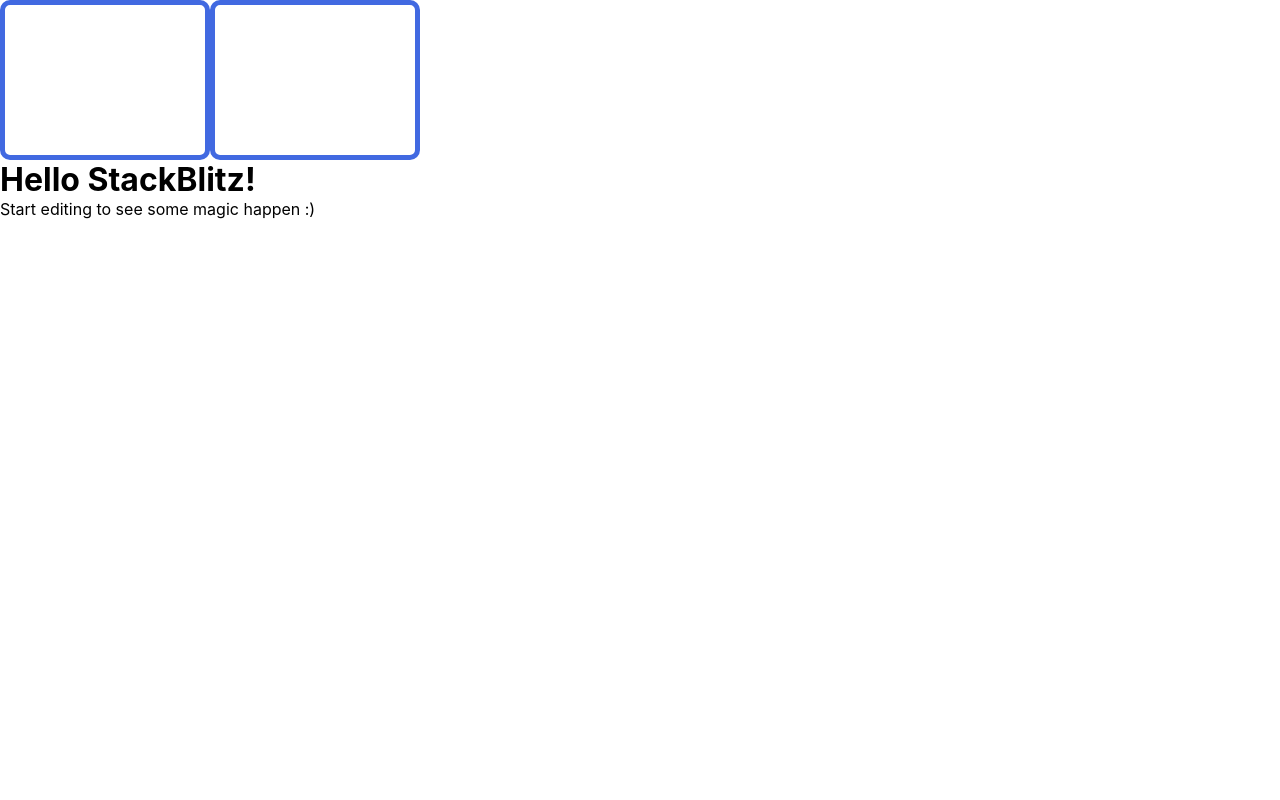
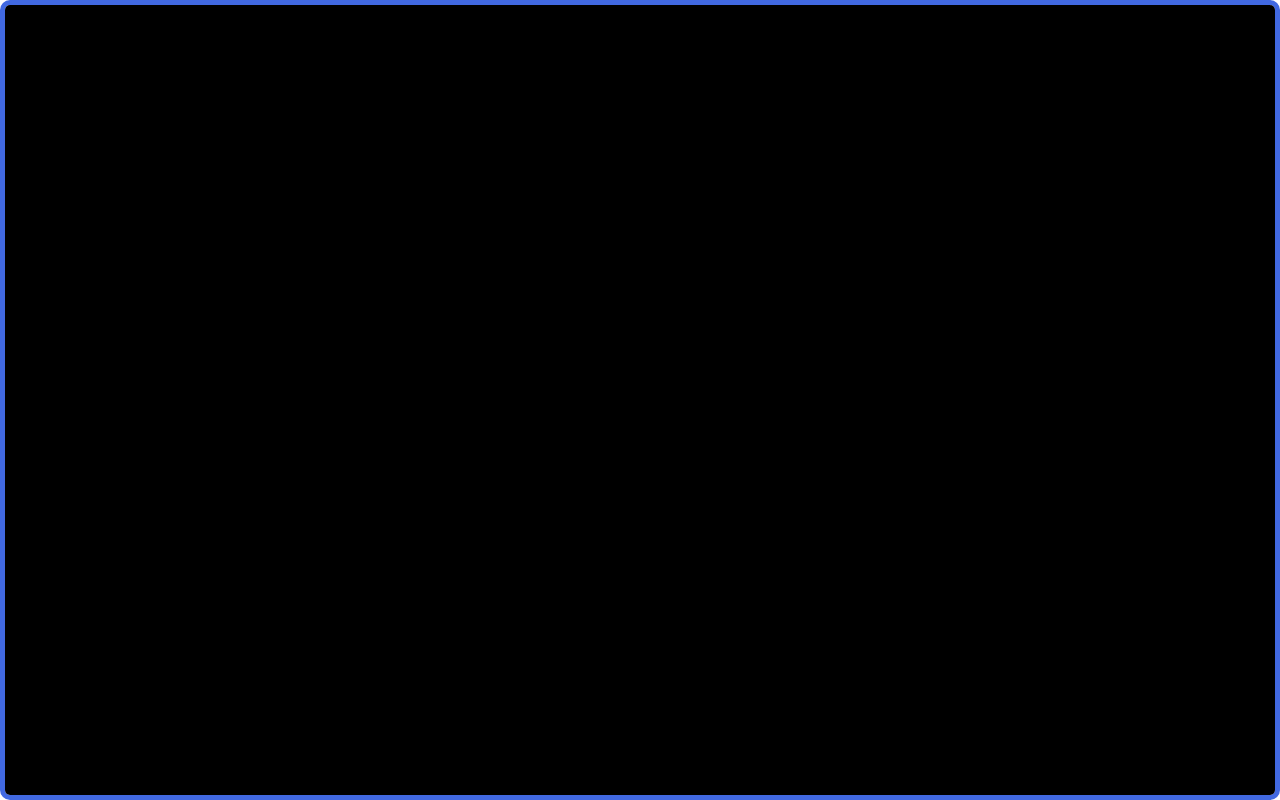
Before and after one commit to netrolite/temperature-tracker, a React (Create React App) app: page / in a window 1280 px wide. Shown: the top 800 px of the page. Built offline with nearby package versions, Linux system fonts and the light colour scheme.

Commit message:
charts fill something not sure what it is

```diff
--- a/src/App.js
+++ b/src/App.js
@@ -7,11 +7,5 @@
   const canvas = data.map((temperatureData, i) => {
     return <TemperatureChart temperatureData={temperatureData} key={i} />;
   });
-  return (
-    <div>
-      {canvas}
-      <h1>Hello StackBlitz!</h1>
-      <p>Start editing to see some magic happen :)</p>
-    </div>
-  );
+  return <div>{canvas}</div>;
 }
--- a/src/TemperatureChart.js
+++ b/src/TemperatureChart.js
@@ -1,17 +1,22 @@
 import React from 'react';
-import { useRef, useEffect } from 'react';
+import { useRef, useEffect, useState } from 'react';
 
 export default function TemperatureChart({ temperatureData }) {
   const canvasRef = useRef(null);
-  const canvasWidth = useRef(200);
-  const canvasHeight = useRef(150);
 
   useEffect(() => {
     const canvas = canvasRef.current;
-    canvas.width = canvasWidth.current;
-    canvas.height = canvasHeight.current;
+    fitToContainer(canvas);
     const ctx = canvas.getContext('2d');
+    ctx.fillRect(0, 0, canvas.width, canvas.height);
   }, []);
 
   return <canvas ref={canvasRef}></canvas>;
 }
+
+function fitToContainer(canvas) {
+  canvas.style.width = '100%';
+  canvas.style.height = '100%';
+  canvas.width = canvas.offsetWidth;
+  canvas.height = canvas.offsetHeight;
+}
```
